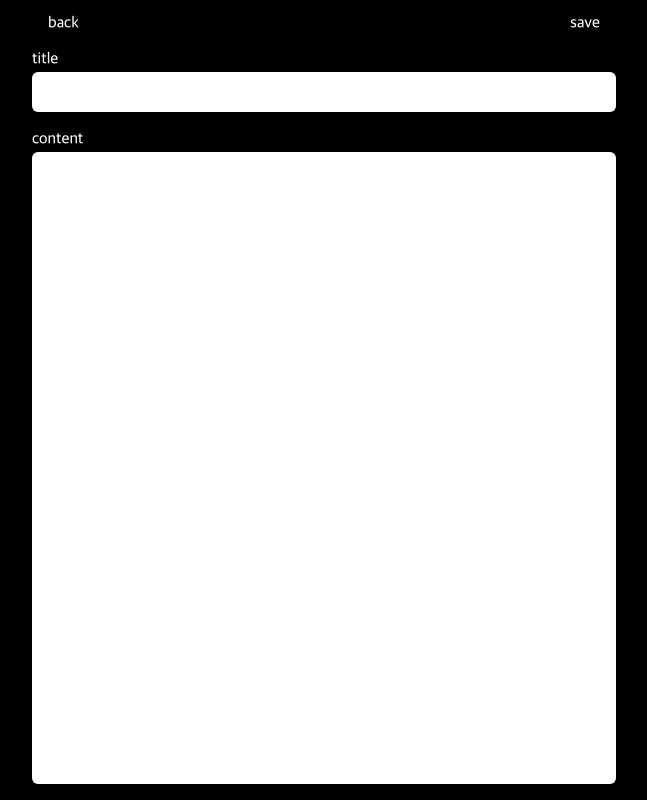
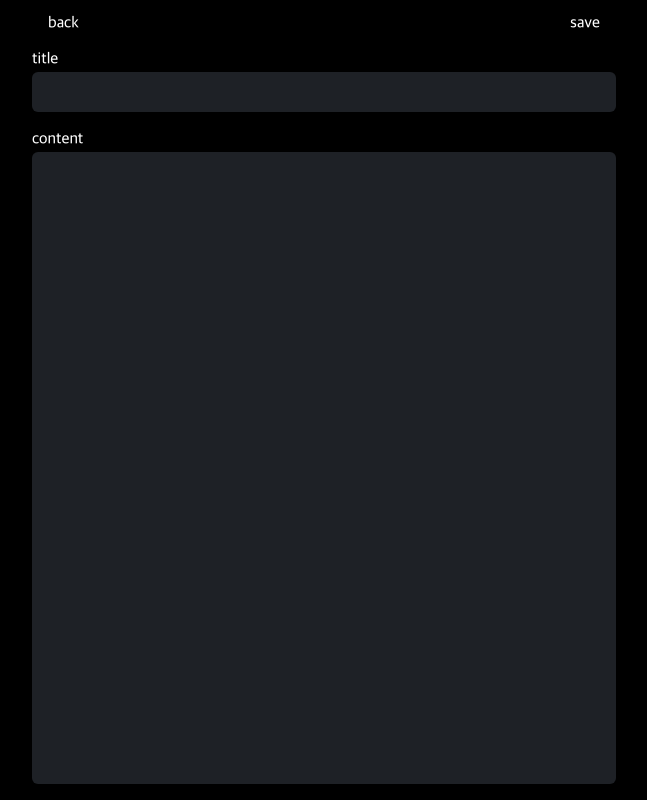
Before and after one commit to wherehows/easy-memo-web, a Next.js app: page /en/write in a window 1280 px wide. Shown: the whole page, without its empty margins (316-963 px from the left). Built offline with nearby package versions, Linux system fonts and the light colour scheme.

Commit message:
style(WriteTemplate): 배경색 및 글자색 변경

```diff
--- a/src/components/WriteTemplate/index.tsx
+++ b/src/components/WriteTemplate/index.tsx
@@ -82,7 +82,7 @@ const WriteTemplate = ({ currentMemo, onWriteMemo }: WriteTemplateProps) => {
             type="text"
             defaultValue={title}
             maxLength={50}
-            className="text-black p-2 mb-4 rounded-md"
+            className="text-white p-2 mb-4 rounded-md bg-[#1e2126]"
             onChange={debounce(handleChangeTitle, 500)}
           />
         </div>
@@ -92,7 +92,7 @@ const WriteTemplate = ({ currentMemo, onWriteMemo }: WriteTemplateProps) => {
             id="content"
             maxLength={2000}
             defaultValue={content}
-            className="h-[100%] text-black resize-none p-2 rounded-md"
+            className="h-[100%] text-white resize-none p-2 rounded-md bg-[#1e2126]"
             onChange={debounce(handleChangeContent, 500)}
           />
         </div>
```
